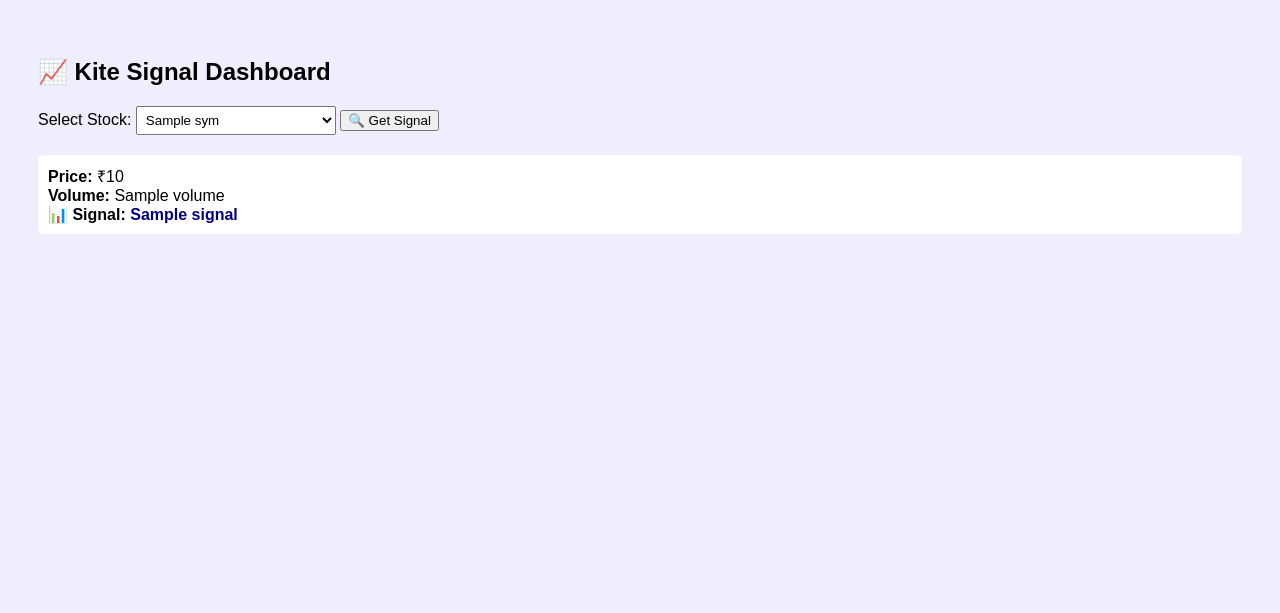
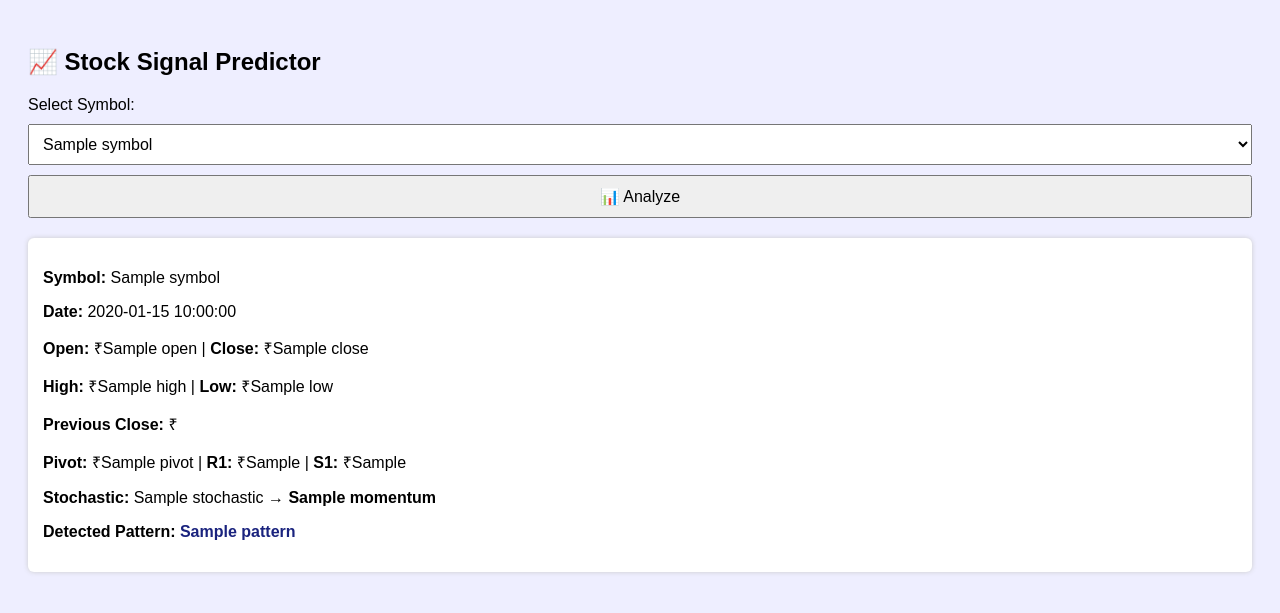
Before and after one commit to sudch-dev/SmartDecisionTrader, a Flask app: template templates/signal.html in a window 1280 px wide. Shown: the top 613 px of the page. Run offline with Flask 3, Linux system fonts and the light colour scheme; the template is opened without the code that fills it: most values are stand-ins (such as "Sample title", 1, 10 or a date in 2020).

Commit message:
Add files via upload

```diff
--- a/templates/signal.html
+++ b/templates/signal.html
@@ -1,29 +1,54 @@
+
 <!DOCTYPE html>
-<html>
+<html lang="en">
 <head>
-  <title>Kite Signal</title>
+  <meta charset="UTF-8" />
+  <title>📊 Stock Signal Predictor</title>
+  <meta name="viewport" content="width=device-width, initial-scale=1.0" />
+  <style>
+    body { font-family: Arial, sans-serif; padding: 20px; background: #eef; }
+    select, button { padding: 10px; margin-top: 10px; width: 100%; font-size: 1em; }
+    #result { margin-top: 20px; padding: 15px; background: #fff; border-radius: 6px; box-shadow: 0 0 5px #ccc; }
+    .label { font-weight: bold; }
+    .login-btn { background-color: #1a73e8; color: white; padding: 12px; border: none; cursor: pointer; border-radius: 6px; width: 100%; }
+    .login-btn:hover { background-color: #1558b0; }
+  </style>
 </head>
-<body style="font-family:sans-serif;background:#eef;padding:30px;">
-  <h2>📈 Kite Signal Dashboard</h2>
+<body>
+
+<h2>📈 Stock Signal Predictor</h2>
+
 {% if not_logged_in %}
-    <a href="/login"><button style="padding:10px 20px;">🔐 Login with Kite</button></a>
+  <p>You are not logged in to Kite Connect.</p>
+  <a href="/login"><button class="login-btn">🔐 Login with Kite</button></a>
 {% else %}
-    <form method="POST">
-      <label>Select Stock:</label>
-      <select name="symbol" style="width:200px;padding:5px;">
-        {% for sym in symbols %}
-          <option value="{{sym}}" {% if selected_symbol==sym %}selected{% endif %}>{{sym}}</option>
+  <form method="post">
+    <label for="symbol">Select Symbol:</label>
+    <select name="symbol" id="symbol" required>
+      {% for symbol in symbols %}
+        <option value="{{ symbol }}" {% if symbol == selected_symbol %}selected{% endif %}>{{ symbol }}</option>
       {% endfor %}
     </select>
-      <button type="submit">🔍 Get Signal</button>
+    <button type="submit">📊 Analyze</button>
   </form>
+
   {% if data %}
-      <div style="margin-top:20px;padding:10px;background:#fff;border-radius:6px;">
-        <b>Price:</b> ₹{{data.price}}<br>
-        <b>Volume:</b> {{data.volume}}<br>
-        <b>📊 Signal:</b> <span style="color:darkblue;font-weight:bold;">{{data.signal}}</span>
+    <div id="result">
+      {% if data.error %}
+        <p><strong>Error:</strong> {{ data.error }}</p>
+      {% else %}
+        <p><span class="label">Symbol:</span> {{ data.symbol }}</p>
+        <p><span class="label">Date:</span> {{ data.date }}</p>
+        <p><span class="label">Open:</span> ₹{{ data.open }} | <span class="label">Close:</span> ₹{{ data.close }}</p>
+        <p><span class="label">High:</span> ₹{{ data.high }} | <span class="label">Low:</span> ₹{{ data.low }}</p>
+        <p><span class="label">Previous Close:</span> ₹{{ data.prev_close }}</p>
+        <p><span class="label">Pivot:</span> ₹{{ data.pivot }} | <span class="label">R1:</span> ₹{{ data.r1 }} | <span class="label">S1:</span> ₹{{ data.s1 }}</p>
+        <p><span class="label">Stochastic:</span> {{ data.stochastic }} → <b>{{ data.momentum }}</b></p>
+        <p><span class="label">Detected Pattern:</span> <b style="color: #1a237e;">{{ data.pattern }}</b></p>
+      {% endif %}
     </div>
   {% endif %}
 {% endif %}
+
 </body>
 </html>
```
Lines whose indentation alone changed are shown as unchanged.
